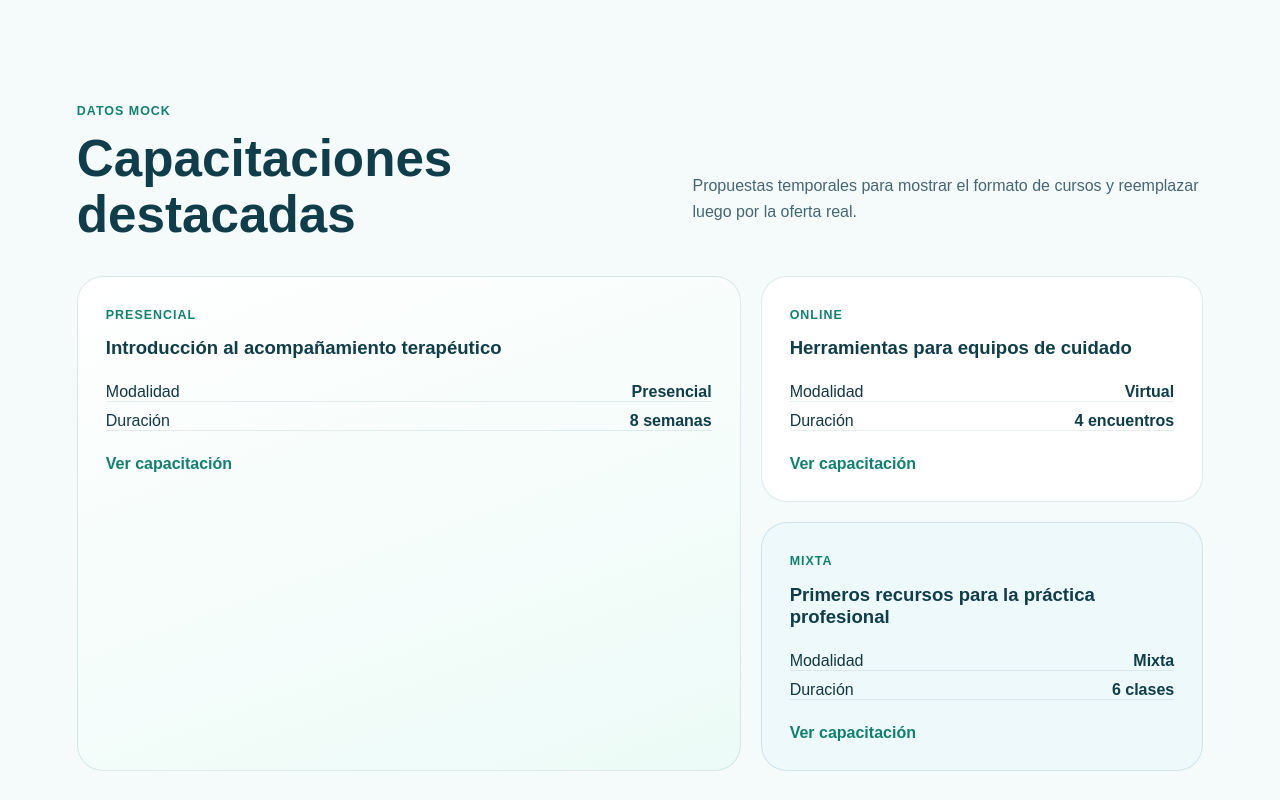
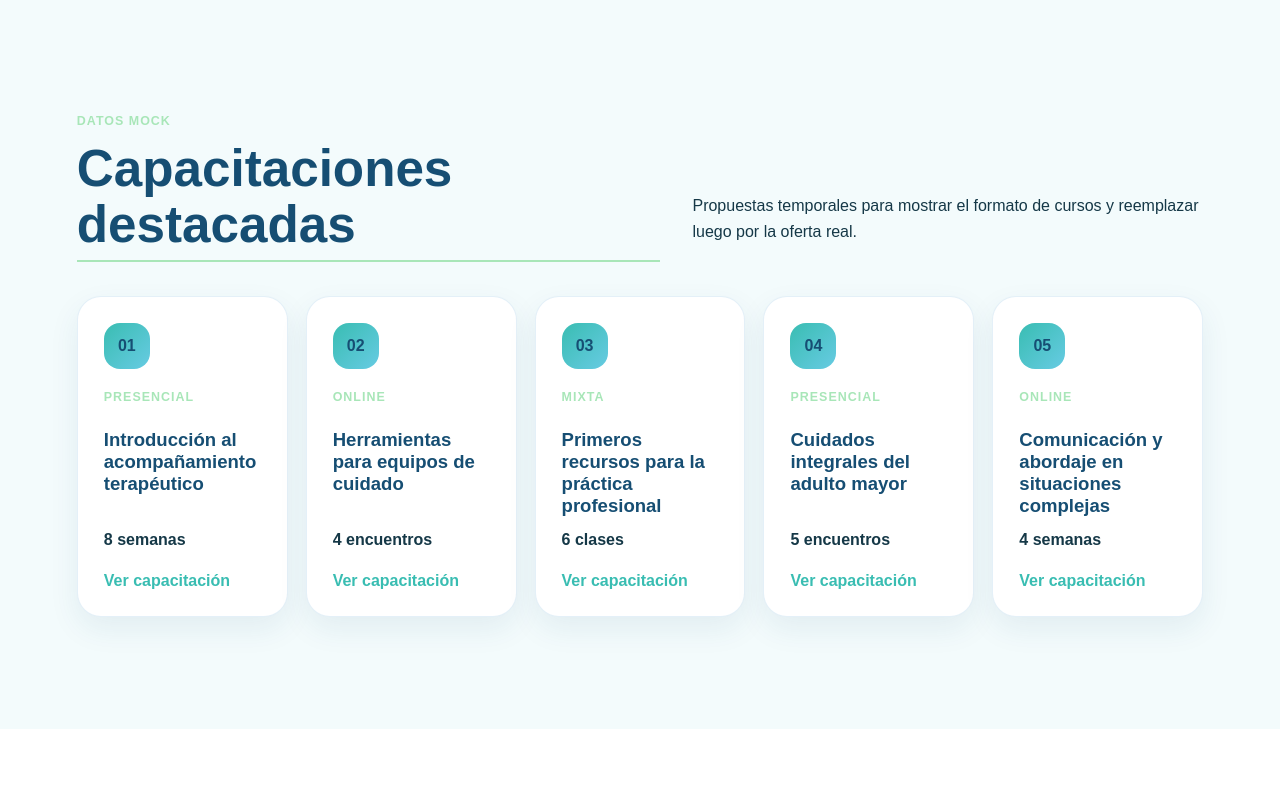
Before and after one commit to santiago-bohnet/acompanar-salud, an Angular app: page / in a window 1280 px wide. Shown: the part 2540-3340 px from the top of the page. Built offline with nearby package versions, Linux system fonts and the light colour scheme.

Commit message:
Mejora diseño de home, navbar y secciones

```diff
--- a/src/app/features/home/home.html
+++ b/src/app/features/home/home.html
@@ -73,22 +73,39 @@
     <p>Propuestas temporales para mostrar el formato de cursos y reemplazar luego por la oferta real.</p>
   </div>
   <div class="training__grid">
-    <article class="course-card course-card--wide">
+    <article class="course-card">
+      <span class="course-card__icon">01</span>
       <p class="label">Presencial</p>
       <h3>Introducción al acompañamiento terapéutico</h3>
-      <dl><div><dt>Modalidad</dt><dd>Presencial</dd></div><div><dt>Duración</dt><dd>8 semanas</dd></div></dl>
+      <p class="course-card__duration">8 semanas</p>
       <a href="#capacitaciones">Ver capacitación</a>
     </article>
     <article class="course-card">
+      <span class="course-card__icon">02</span>
       <p class="label">Online</p>
       <h3>Herramientas para equipos de cuidado</h3>
-      <dl><div><dt>Modalidad</dt><dd>Virtual</dd></div><div><dt>Duración</dt><dd>4 encuentros</dd></div></dl>
+      <p class="course-card__duration">4 encuentros</p>
       <a href="#capacitaciones">Ver capacitación</a>
     </article>
-    <article class="course-card course-card--soft">
+    <article class="course-card">
+      <span class="course-card__icon">03</span>
       <p class="label">Mixta</p>
       <h3>Primeros recursos para la práctica profesional</h3>
-      <dl><div><dt>Modalidad</dt><dd>Mixta</dd></div><div><dt>Duración</dt><dd>6 clases</dd></div></dl>
+      <p class="course-card__duration">6 clases</p>
+      <a href="#capacitaciones">Ver capacitación</a>
+    </article>
+    <article class="course-card">
+      <span class="course-card__icon">04</span>
+      <p class="label">Presencial</p>
+      <h3>Cuidados integrales del adulto mayor</h3>
+      <p class="course-card__duration">5 encuentros</p>
+      <a href="#capacitaciones">Ver capacitación</a>
+    </article>
+    <article class="course-card">
+      <span class="course-card__icon">05</span>
+      <p class="label">Online</p>
+      <h3>Comunicación y abordaje en situaciones complejas</h3>
+      <p class="course-card__duration">4 semanas</p>
       <a href="#capacitaciones">Ver capacitación</a>
     </article>
   </div>
@@ -104,7 +121,7 @@
     <article class="service-card"><span>PO</span><h3>Podología</h3><p>Atención preventiva y orientación para el cuidado integral de los pies.</p></article>
     <article class="service-card"><span>MA</span><h3>Masajes</h3><p>Espacios de relajación y alivio corporal con enfoque responsable y profesional.</p></article>
   </div>
-  <a class="button button--primary services__button" href="#ubicacion">Consultar servicio</a>
+  <div class="services__actions"><a class="button button--primary services__button" href="#ubicacion">Más servicios</a></div>
 </section>
 
 <section class="section professionals" aria-labelledby="professionals-title">
--- a/src/app/shared/footer/footer.css
+++ b/src/app/shared/footer/footer.css
@@ -1,15 +1,16 @@
 .footer {
-  --footer-bg: #0b2f3a;
-  --footer-bg-soft: #0f3d4a;
-  --footer-cyan: #8fd3e8;
-  --footer-mint: #a8e6cf;
-  --footer-white: #ffffff;
+  --footer-bg: #164E73;
+  --footer-bg-soft: #164E73;
+  --footer-cyan: #67CBE3;
+  --footer-mint: #39BDB2;
+  --footer-white: #FFFFFF;
   --footer-muted: rgba(255, 255, 255, 0.72);
+  --footer-green: #A8E6B8;
 
   padding: 56px clamp(20px, 5vw, 64px) 24px;
   color: var(--footer-white);
   background:
-    radial-gradient(circle at 8% 0%, rgba(168, 230, 207, 0.16), transparent 30%),
+    radial-gradient(circle at 8% 0%, rgba(168, 216, 160, 0.10), transparent 30%),
     linear-gradient(135deg, var(--footer-bg), var(--footer-bg-soft));
 }
 
@@ -57,7 +58,7 @@
 
 .footer__column h2 {
   margin: 0 0 16px;
-  color: var(--footer-mint);
+  color: var(--footer-cyan);
   font-size: 0.9rem;
   font-weight: 800;
   letter-spacing: 0.06em;
@@ -104,7 +105,7 @@
   gap: 16px;
   margin: 40px auto 0;
   padding-top: 22px;
-  border-top: 1px solid rgba(143, 211, 232, 0.22);
+  border-top: 1px solid rgba(113, 200, 214, 0.22);
 }
 
 .footer__bottom p {
@@ -134,3 +135,9 @@
     align-items: flex-start;
   }
 }
+
+
+
+
+
+.footer__column h2{border-bottom:2px solid var(--footer-green);display:inline-block;padding-bottom:4px}
--- a/src/app/shared/navbar/navbar.css
+++ b/src/app/shared/navbar/navbar.css
@@ -1,10 +1,11 @@
 .navbar {
     --navbar-height: 72px;
-    --navbar-blue: #0f3d4a;
-    --navbar-blue-light: #14576a;
-    --navbar-cyan: #8fd3e8;
-    --navbar-mint: #a8e6cf;
-    --navbar-white: #ffffff;
+    --navbar-blue: #164E73;
+    --navbar-blue-light: #2F8FC4;
+    --navbar-cyan: #67CBE3;
+    --navbar-mint: #39BDB2;
+    --navbar-white: #FFFFFF;
+    --navbar-green: #A8E6B8;
 
     position: relative;
     z-index: 10;
@@ -16,7 +17,7 @@
     padding: 0 clamp(20px, 5vw, 64px);
     overflow: visible;
     background:
-        radial-gradient(circle at 18% 0%, rgba(168, 230, 207, 0.22), transparent 28%),
+        radial-gradient(circle at 18% 0%, rgba(173, 255, 97, 0.50), transparent 28%),
         linear-gradient(135deg, var(--navbar-blue), var(--navbar-blue-light));
     box-shadow: 0 10px 28px rgba(15, 61, 74, 0.22);
 }
@@ -126,11 +127,12 @@
     transition: transform 180ms ease, opacity 180ms ease;
 }
 
-@media (max-width: 768px) {
-    .navbar {
+@media (max-width: 768px) {    .navbar {
         --navbar-height: 64px;
         padding: 0 20px;
         justify-content: flex-start;
+        background-size: 360px 360px, auto;
+        background-repeat: no-repeat;
     }
 
     .navbar__logo {
@@ -153,7 +155,7 @@
         align-items: stretch;
         gap: 0;
         padding: 6px 0;
-        background: #0f3d4a;
+        background: #164E73;
         border-top: 1px solid rgba(143, 211, 232, 0.22);
         border-bottom: 1px solid rgba(143, 211, 232, 0.22);
         box-shadow: 0 18px 34px rgba(8, 34, 43, 0.3);
@@ -192,3 +194,4 @@
         transform: translateY(-7px) rotate(-45deg);
     }
 }
+.navbar__logo-mark{box-shadow:0 0 0 2px var(--navbar-green),0 8px 18px rgba(103,203,227,.24)}
--- a/src/styles.css
+++ b/src/styles.css
@@ -13,8 +13,9 @@ body {
 body {
   min-height: 100vh;
   font-family: Arial, Helvetica, sans-serif;
-  color: #12323f;
-  background: #ffffff;
+  color: #153847;
+  background: #FFFFFF;
+  accent-color: #A8E6B8;
 }
 
 a {
```
Also changed, not shown: src/app/features/home/home.css, 1 other file (tests, documents, lock files or other folders).
